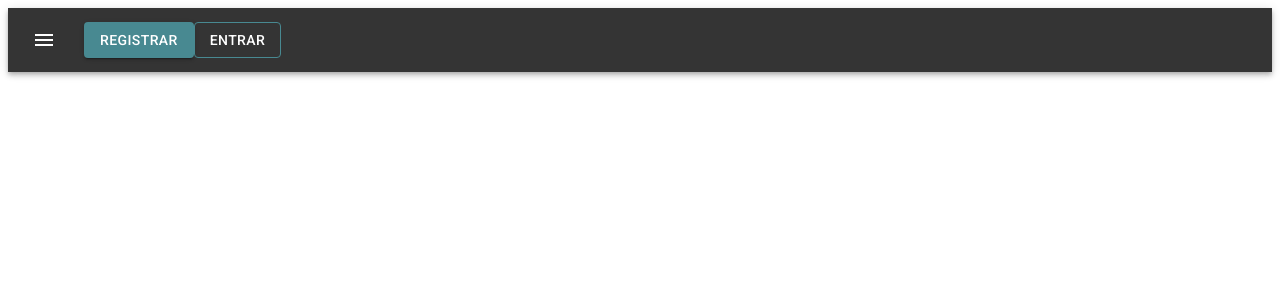
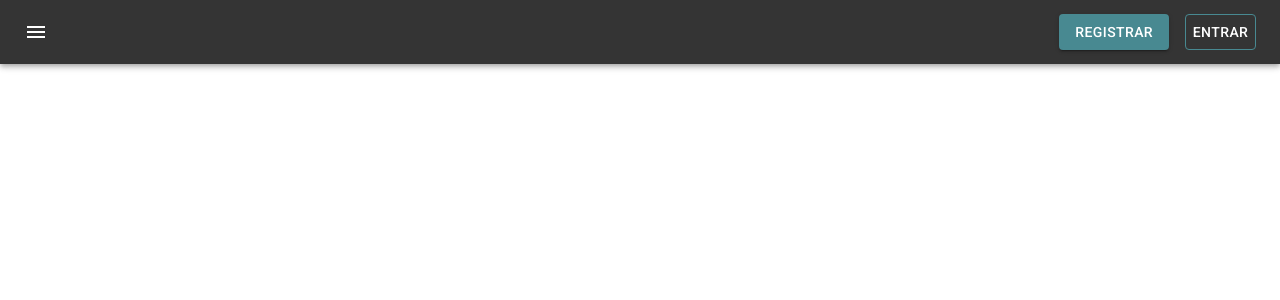
Before and after one commit to gabruw/beco-escuro-filmes, a React (Create React App) app: page / in a window 1280 px wide. Shown: the top 300 px of the page. Built offline with nearby package versions, Linux system fonts and the light colour scheme.

Commit message:
[Edit], Assert Button, Footer, NavBar

```diff
--- a/src/App.jsx
+++ b/src/App.jsx
@@ -5,6 +5,8 @@ import { Provider } from 'react-redux';
 
 import store from './store';
 import AppRoutes from './AppRoutes';
+
+import './assets/styles/global.css';
 
 //#endregion
 
--- /dev/null
+++ b/src/assets/styles/global.css
@@ -0,0 +1,3 @@
+body {
+    margin: 0px;
+}
--- /dev/null
+++ b/src/assets/styles/margin.js
@@ -0,0 +1,5 @@
+export const MARGIN = {
+    BUTTON: 2,
+};
+
+export default MARGIN;
--- a/src/components/AssertButton/index.jsx
+++ b/src/components/AssertButton/index.jsx
@@ -3,9 +3,7 @@
 import React, { Fragment } from 'react';
 
 import Button from '@material-ui/core/Button';
-import { createStyles, makeStyles } from '@material-ui/core/styles';
-
-import { styles as StyleComponent } from './styles';
+import useStyles from './styles';
 
 //#endregion
 
@@ -16,10 +14,10 @@ const AssertButton = ({
     isDisabled = false,
     text = 'Sample Text',
 }) => {
-    const styles = makeStyles(() => createStyles(StyleComponent(isPrimaryOutlined)));
+    const styles = useStyles(isPrimaryOutlined);
 
     const variant = isContained ? 'contained' : 'outlined';
-    const className = isContained ? styles().contained : styles().outlined;
+    const className = isContained ? styles.contained : styles.outlined;
     return (
         <Fragment>
             <Button variant={variant} className={className} startIcon={haveIcon} disabled={isDisabled}>
--- a/src/components/AssertButton/styles.js
+++ b/src/components/AssertButton/styles.js
@@ -1,11 +1,13 @@
 //#region Imports
 
+import { createStyles, makeStyles } from '@material-ui/core/styles';
 import { COLOR, SHADOW } from '../../assets/styles/color';
 
 //#endregion
 
-export const styles = (isPrimaryOutlined) => {
-    return {
+export const useStyles = (isPrimaryOutlined) => {
+    const styles = makeStyles(() =>
+        createStyles({
             contained: {
                 color: COLOR.WHITE,
                 backgroundColor: COLOR.PRIMARY,
@@ -17,7 +19,10 @@ export const styles = (isPrimaryOutlined) => {
                 color: isPrimaryOutlined ? COLOR.WHITE : COLOR.SECONDARY,
                 border: `1px solid ${isPrimaryOutlined ? COLOR.PRIMARY : COLOR.SECONDARY}`,
             },
-    };
+        })
+    );
+
+    return styles();
 };
 
-export default styles;
+export default useStyles;
--- a/src/components/NavBar/index.jsx
+++ b/src/components/NavBar/index.jsx
@@ -2,31 +2,37 @@
 
 import React, { Fragment } from 'react';
 
+import Grid from '@material-ui/core/Grid';
+import AppBar from '@material-ui/core/AppBar';
 import MenuIcon from '@material-ui/icons/Menu';
+import Toolbar from '@material-ui/core/Toolbar';
 import IconButton from '@material-ui/core/IconButton';
-import { AppBar, Toolbar } from '@material-ui/core';
-import { createStyles, makeStyles } from '@material-ui/core/styles';
 
 import AssertButton from '../AssertButton/index';
-import { styles as StyleComponent } from './styles';
+import useStyles from './styles';
 
 //#endregion
 
 const NavBar = () => {
-    const styles = makeStyles((theme) => createStyles(StyleComponent(theme)));
+    const styles = useStyles();
 
     return (
         <Fragment>
-            <AppBar className={styles().background} position={'static'}>
+            <AppBar className={styles.background} position={'static'}>
                 <Toolbar>
-                    <IconButton className={styles().iconButton} edge='start' aria-label='menu'>
-                        <MenuIcon className={styles().icon} />
+                    <IconButton className={styles.btnMargin} edge='start' aria-label='menu'>
+                        <MenuIcon className={styles.icon} />
                     </IconButton>
 
-                    <div className={styles().rigthContent}>
-                        <AssertButton text={'Registrar'} />
-                        <AssertButton isContained={false} isPrimaryOutlined={true} text={'Entrar'} />
-                    </div>
+                    <Grid container>
+                        <Grid item xs={10}></Grid>
+                        <Grid item xs={2} className={styles.alignRight}>
+                            <div className={styles.btnMargin}>
+                                <AssertButton text={'Registrar'} />
+                            </div>
+                            <AssertButton isContained={false} isPrimaryOutlined={true} text={'Entrar'} />
+                        </Grid>
+                    </Grid>
                 </Toolbar>
             </AppBar>
         </Fragment>
--- a/src/components/NavBar/styles.js
+++ b/src/components/NavBar/styles.js
@@ -1,24 +1,33 @@
 //#region Imports
 
+import { createStyles, makeStyles } from '@material-ui/core/styles';
+
 import { COLOR } from '../../assets/styles/color';
+import { MARGIN } from '../../assets/styles/margin';
 
 //#endregion
 
-export const styles = (theme) => {
-    return {
+export const useStyles = () => {
+    const styles = makeStyles((theme) =>
+        createStyles({
             background: {
                 backgroundColor: COLOR.SECONDARY,
             },
-        iconButton: {
-            marginRight: theme.spacing(2),
+            btnMargin: {
+                marginRight: theme.spacing(MARGIN.BUTTON),
             },
             icon: {
                 color: COLOR.WHITE,
             },
-        rigthContent: {
-            position: 'relative',
+            alignRight: {
+                display: 'flex',
+                alignItems: 'center',
+                justifyContent: 'flex-end',
             },
-    };
+        })
+    );
+
+    return styles();
 };
 
-export default styles;
+export default useStyles;
```
Also changed, not shown: src/components/Footer/index.jsx (+3 -5 lines), src/components/Footer/styles.js (+13 -8 lines). Lines whose indentation alone changed are shown as unchanged.
